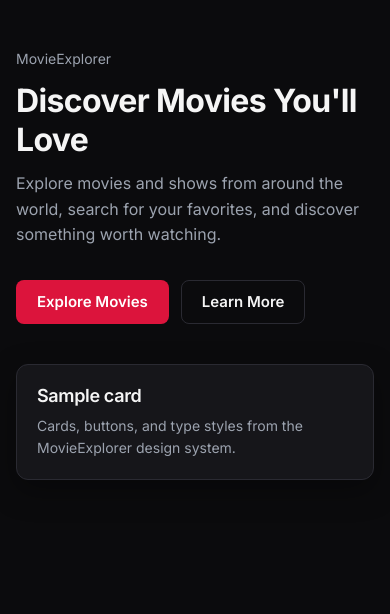
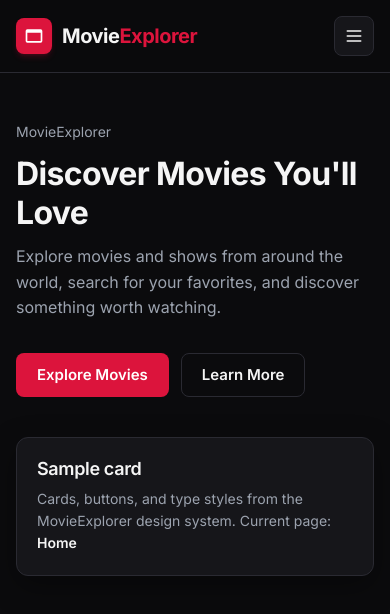
Before and after one commit to abdullah-alsaba/Movie_Explorer, a React (Vite) app: page / in a window 390 px wide. Shown: the top 614 px of the page. Built offline with nearby package versions, Linux system fonts and the light colour scheme.

Commit message:
feat: add responsive navigation

```diff
--- a/src/App.jsx
+++ b/src/App.jsx
@@ -1,6 +1,14 @@
+import { useState } from 'react'
+import Navbar from './components/Navbar'
+
 function App() {
+  const [currentPage, setCurrentPage] = useState('home')
+
   return (
-    <main className="container-app section-y">
+    <div className="min-h-screen flex flex-col bg-canvas text-ink">
+      <Navbar currentPage={currentPage} onNavigate={setCurrentPage} />
+
+      <main className="container-app section-y flex-1">
         <p className="text-caption mb-3">MovieExplorer</p>
         <h1 className="heading-xl mb-3">Discover Movies You'll Love</h1>
         <p className="text-body mb-8 max-w-xl">
@@ -9,7 +17,11 @@ function App() {
         </p>
 
         <div className="mb-10 flex flex-wrap gap-3">
-        <button type="button" className="btn btn-primary">
+          <button
+            type="button"
+            className="btn btn-primary"
+            onClick={() => setCurrentPage('movies')}
+          >
             Explore Movies
           </button>
           <button type="button" className="btn btn-secondary">
@@ -20,10 +32,11 @@ function App() {
         <article className="card max-w-sm p-5">
           <h2 className="heading-md mb-2">Sample card</h2>
           <p className="text-caption">
-          Cards, buttons, and type styles from the MovieExplorer design system.
+            Cards, buttons, and type styles from the MovieExplorer design system. Current page: <span className="text-ink font-semibold capitalize">{currentPage}</span>
           </p>
         </article>
       </main>
+    </div>
   )
 }
 
--- /dev/null
+++ b/src/components/Navbar.jsx
@@ -0,0 +1,157 @@
+import { useState } from 'react'
+
+export default function Navbar({ currentPage = 'home', onNavigate }) {
+  const [isMobileMenuOpen, setIsMobileMenuOpen] = useState(false)
+
+  const handleNavClick = (page) => {
+    if (onNavigate) {
+      onNavigate(page)
+    }
+    setIsMobileMenuOpen(false)
+  }
+
+  const navLinks = [
+    { id: 'home', label: 'Home' },
+    { id: 'movies', label: 'Movies' },
+    { id: 'about', label: 'About' },
+  ]
+
+  return (
+    <header className="sticky top-0 z-40 w-full border-b border-[#2a2a32] bg-[#0b0b0d]/90 backdrop-blur-md transition-colors">
+      <div className="container-app flex h-18 items-center justify-between">
+        {/* Brand / Logo */}
+        <button
+          type="button"
+          onClick={() => handleNavClick('home')}
+          className="flex items-center gap-2.5 text-left transition-transform hover:opacity-95 focus-visible:outline-2 focus-visible:outline-[#dc143c] focus-visible:outline-offset-2"
+          aria-label="MovieExplorer Home"
+        >
+          <div className="flex h-9 w-9 items-center justify-center rounded-lg bg-[#dc143c] text-white shadow-md shadow-[#dc143c]/20">
+            <svg
+              className="h-5 w-5 fill-current"
+              viewBox="0 0 24 24"
+              xmlns="http://www.w3.org/2000/svg"
+              aria-hidden="true"
+            >
+              <path d="M4 4h16a2 2 0 0 1 2 2v12a2 2 0 0 1-2 2H4a2 2 0 0 1-2-2V6a2 2 0 0 1 2-2zm0 4v10h16V8H4zm2-2h2v2H6V6zm4 0h2v2h-2V6zm4 0h2v2h-2V6zm4 0h2v2h-2V6z" />
+            </svg>
+          </div>
+          <span className="text-xl font-bold tracking-tight text-[#f5f5f5]">
+            Movie<span className="text-[#dc143c]">Explorer</span>
+          </span>
+        </button>
+
+        {/* Desktop Navigation Links */}
+        <nav className="hidden md:flex md:items-center md:gap-1" aria-label="Main Navigation">
+          {navLinks.map((link) => {
+            const isActive = currentPage === link.id
+            return (
+              <button
+                key={link.id}
+                type="button"
+                onClick={() => handleNavClick(link.id)}
+                className={`relative px-4 py-2 text-sm font-medium transition-colors rounded-md ${
+                  isActive
+                    ? 'text-white font-semibold'
+                    : 'text-[#9ca3af] hover:text-white hover:bg-[#16161a]'
+                }`}
+                aria-current={isActive ? 'page' : undefined}
+              >
+                {link.label}
+                {isActive && (
+                  <span className="absolute inset-x-3 -bottom-1 h-0.5 rounded-full bg-[#dc143c]" />
+                )}
+              </button>
+            )
+          })}
+        </nav>
+
+        {/* Desktop CTA */}
+        <div className="hidden md:flex md:items-center">
+          <button
+            type="button"
+            onClick={() => handleNavClick('movies')}
+            className="btn btn-primary text-sm shadow-md shadow-[#dc143c]/20 transition-all hover:scale-[1.02]"
+          >
+            Explore Movies
+          </button>
+        </div>
+
+        {/* Mobile Hamburger Button */}
+        <div className="flex md:hidden">
+          <button
+            type="button"
+            onClick={() => setIsMobileMenuOpen((prev) => !prev)}
+            className="inline-flex h-10 w-10 items-center justify-center rounded-lg border border-[#2a2a32] bg-[#16161a] text-[#f5f5f5] transition-colors hover:bg-[#1e1e24] focus-visible:outline-2 focus-visible:outline-[#dc143c]"
+            aria-controls="mobile-menu"
+            aria-expanded={isMobileMenuOpen}
+            aria-label={isMobileMenuOpen ? 'Close main menu' : 'Open main menu'}
+          >
+            {isMobileMenuOpen ? (
+              <svg
+                className="h-5 w-5"
+                fill="none"
+                viewBox="0 0 24 24"
+                strokeWidth="2"
+                stroke="currentColor"
+                aria-hidden="true"
+              >
+                <path strokeLinecap="round" strokeLinejoin="round" d="M6 18L18 6M6 6l12 12" />
+              </svg>
+            ) : (
+              <svg
+                className="h-5 w-5"
+                fill="none"
+                viewBox="0 0 24 24"
+                strokeWidth="2"
+                stroke="currentColor"
+                aria-hidden="true"
+              >
+                <path strokeLinecap="round" strokeLinejoin="round" d="M4 6h16M4 12h16M4 18h16" />
+              </svg>
+            )}
+          </button>
+        </div>
+      </div>
+
+      {/* Mobile Navigation Menu Dropdown */}
+      {isMobileMenuOpen && (
+        <div
+          id="mobile-menu"
+          className="border-b border-[#2a2a32] bg-[#16161a] px-4 pt-3 pb-5 md:hidden animate-in fade-in duration-150"
+        >
+          <div className="flex flex-col gap-1.5">
+            {navLinks.map((link) => {
+              const isActive = currentPage === link.id
+              return (
+                <button
+                  key={link.id}
+                  type="button"
+                  onClick={() => handleNavClick(link.id)}
+                  className={`flex items-center justify-between rounded-md px-3.5 py-2.5 text-left text-base font-medium transition-colors ${
+                    isActive
+                      ? 'bg-[#1e1e24] text-white font-semibold border-l-3 border-[#dc143c]'
+                      : 'text-[#9ca3af] hover:bg-[#1e1e24]/60 hover:text-white'
+                  }`}
+                  aria-current={isActive ? 'page' : undefined}
+                >
+                  <span>{link.label}</span>
+                  {isActive && <span className="h-1.5 w-1.5 rounded-full bg-[#dc143c]" />}
+                </button>
+              )
+            })}
+            <div className="mt-3 pt-3 border-t border-[#2a2a32]">
+              <button
+                type="button"
+                onClick={() => handleNavClick('movies')}
+                className="btn btn-primary w-full justify-center text-sm shadow-md"
+              >
+                Explore Movies
+              </button>
+            </div>
+          </div>
+        </div>
+      )}
+    </header>
+  )
+}
```
Lines whose indentation alone changed are shown as unchanged.
